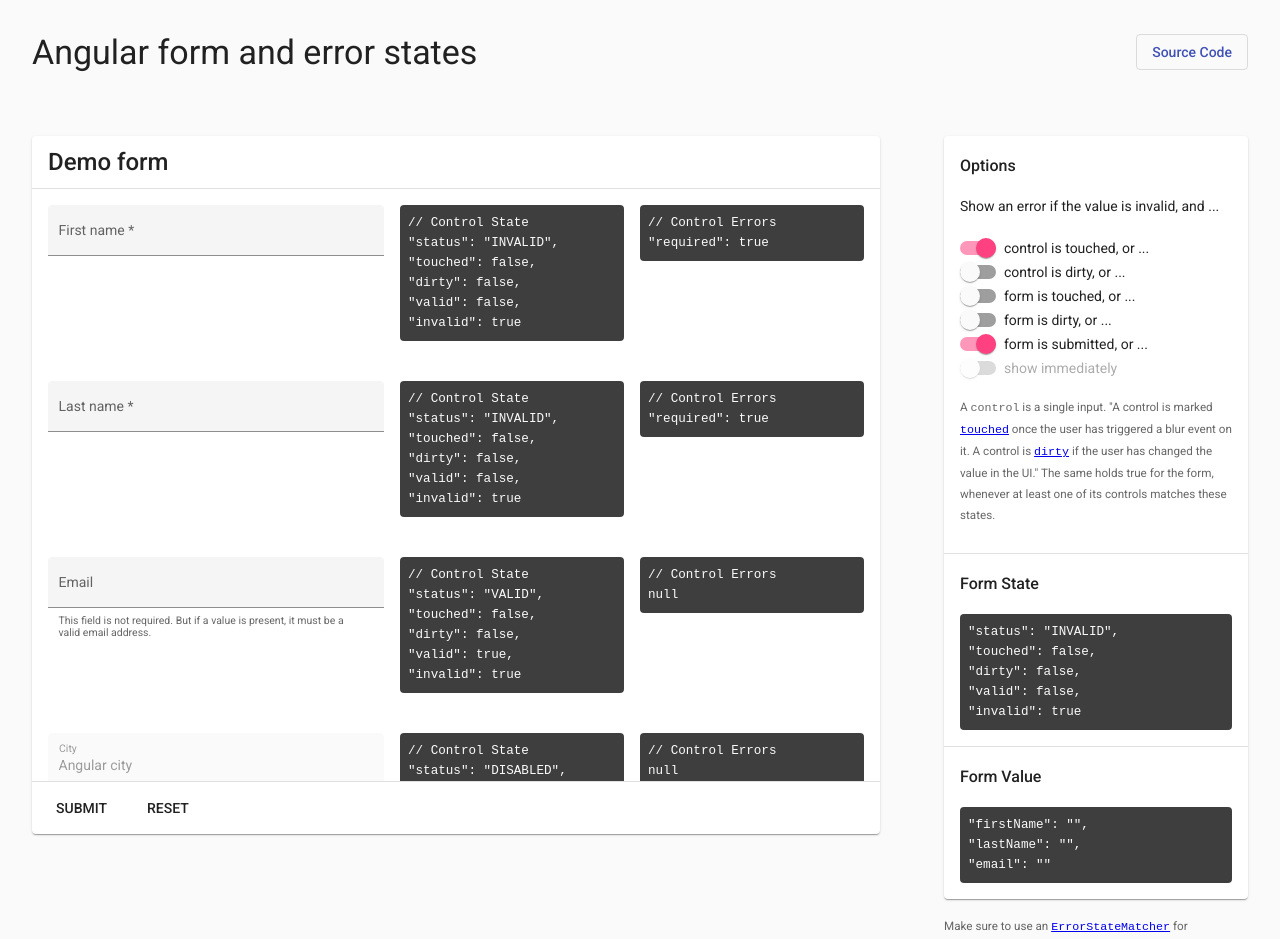
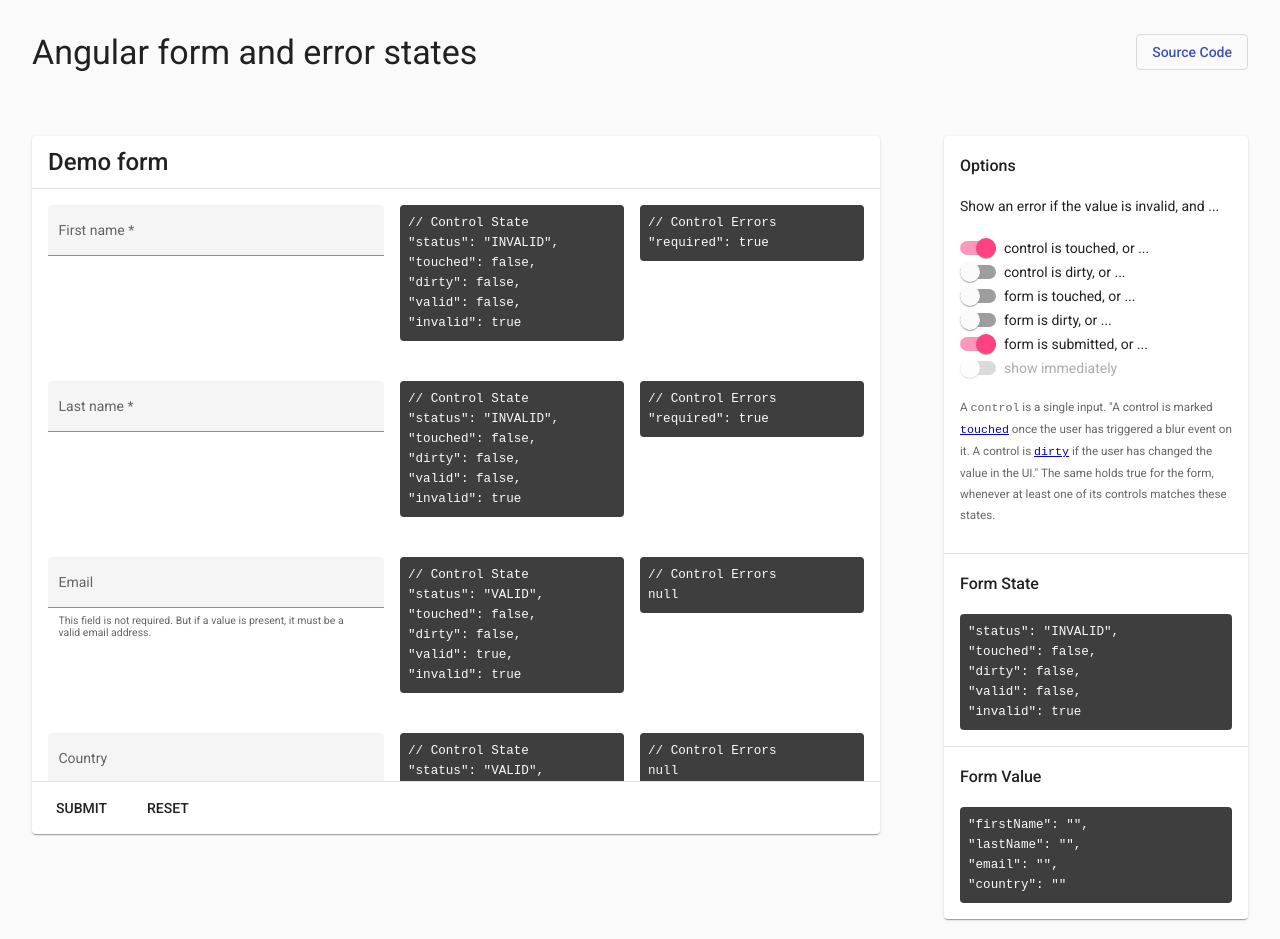
Before and after one commit to JanMalch/angular-form-states-demo, an Angular app: page / in a window 1280 px wide. Shown: the top 939 px of the page. Built offline with nearby package versions, Linux system fonts and the light colour scheme; what ngx-easy-errors would draw is missing.

Commit message:
feat: add updateOn blur example

```diff
--- a/src/app/editor/editor.component.html
+++ b/src/app/editor/editor.component.html
@@ -44,6 +44,23 @@
           <div>
             <pre>// Control Errors
               {{ formGroup.controls.email.errors | jsonPropList }}</pre>
+          </div>
+          <mat-form-field>
+            <input matInput formControlName="country">
+            <mat-label>Country</mat-label>
+            <mat-error *ngxIfErrors="let errs of 'country'">{{ errs | errorMessage }}</mat-error>
+            <mat-hint>If a value is present it has minimum length of 3,
+              but the control only <a href="https://angular.io/api/forms/AbstractControlOptions#updateOn" target="_blank" rel="noopener">
+                updates on <code>"blur"</code></a>.
+            </mat-hint>
+          </mat-form-field>
+          <div>
+          <pre>// Control State
+            {{ countryState$ | async | jsonPropList }}</pre>
+          </div>
+          <div>
+            <pre>// Control Errors
+              {{ formGroup.controls.country.errors | jsonPropList }}</pre>
           </div>
           <mat-form-field>
             <input matInput formControlName="city">
--- a/src/app/editor/editor.component.ts
+++ b/src/app/editor/editor.component.ts
@@ -47,6 +47,7 @@
   lastNameState$: Observable<Record<string, any>>;
   emailState$: Observable<Record<string, any>>;
   cityState$: Observable<Record<string, any>>;
+  countryState$: Observable<Record<string, any>>;
 
   private doCheck$ = new Subject();
 
@@ -62,6 +63,7 @@
       firstName: ['', [Validators.required]],
       lastName: ['', [Validators.required]],
       email: ['', [Validators.email]],
+      country: ['', { validators: [Validators.minLength(3)], updateOn: 'blur' }],
       city: this.fb.control({value: 'Angular city', disabled: true})
     });
 
@@ -81,6 +83,7 @@
     this.lastNameState$ = this.observeStateOf(this.formGroup.controls.lastName);
     this.emailState$ = this.observeStateOf(this.formGroup.controls.email);
     this.cityState$ = this.observeStateOf(this.formGroup.controls.city);
+    this.countryState$ = this.observeStateOf(this.formGroup.controls.country);
   }
 
   ngDoCheck(): void {
```
